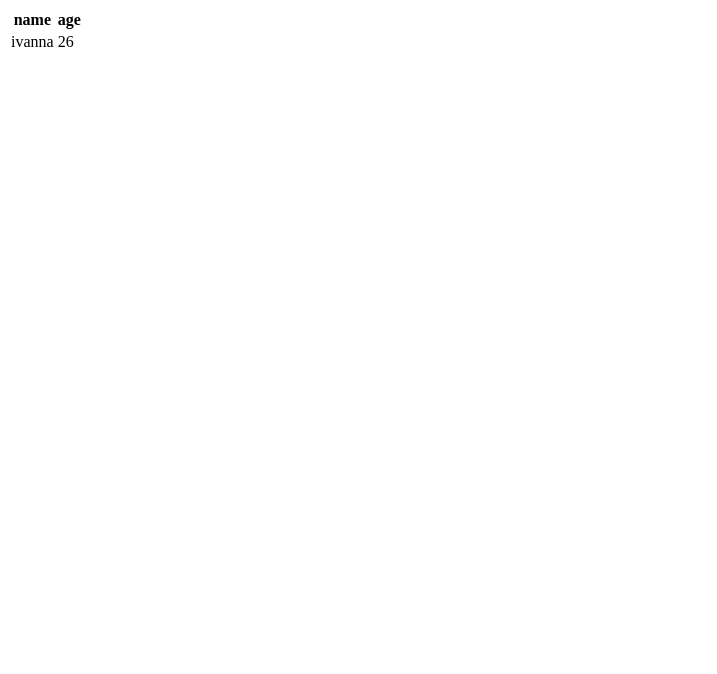
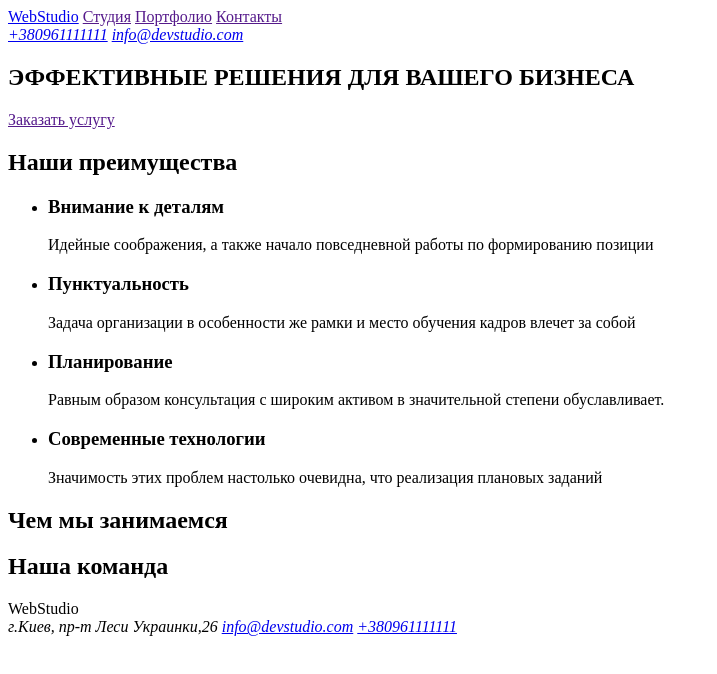
Before and after one commit to ivanna777/goit-markup-hw-01, a plain HTML site: page index.html in a window 1280 px wide. Shown: the whole page, without its empty margins (0-717 px from the left). Drawn offline with Linux system fonts and the light colour scheme.

Commit message:
Разметка header, footer и 2 части main

```diff
--- a/index.html
+++ b/index.html
@@ -1,23 +1,73 @@
 <!DOCTYPE html>
-<html lang="en">
+<html lang="ru">
 <head>
     <meta charset="UTF-8">
     <meta name="viewport" content="width=device-width, initial-scale=1.0">
-    <title>Document</title>
+    <title>WebStudio</title>
 </head>
 <body>
+    <header>
 
-    <table>
-        <tr>
-            <th>name</th>
-            <th>age</th>
-        </tr>
+      <nav>
+         <a href="/">WebStudio</a>
+         <a href="">Студия</a>
+         <a href="">Портфолио</a>
+         <a href="">Контакты</a>
+     </nav>
 
-        <tr>
-            <td>ivanna</td>
-            <td>26</td>
-        </tr>
+      <address>
+         <a href="tel:+380961111111">+380961111111</a>
+         <a href="mailto:info@devstudio.com">info@devstudio.com</a>
+        </address>
 
-    </table>
+        <section>
+            <h1>ЭФФЕКТИВНЫЕ  РЕШЕНИЯ ДЛЯ ВАШЕГО БИЗНЕСА</h1>
+            <a href="">Заказать услугу</a>
+        </section>
+    </header>
+
+    <main>
+      <section>
+          <h2>Наши преимущества</h2>
+          <ul>
+               <li>
+                   <h3>Внимание к деталям</h3>
+                   <p>Идейные соображения, а также начало повседневной работы по формированию позиции</p>
+               </li>
+
+                <li>
+                    <h3>Пунктуальность</h3>
+                    <p>Задача организации в особенности же рамки и место обучения кадров влечет за собой</p>
+                </li>
+
+                <li>
+                    <h3>Планирование</h3>
+                    <p>Равным образом консультация с широким активом в значительной степени обуславливает.</p>
+                </li>
+
+                <li>
+                    <h3>Современные технологии</h3>
+                    <p>Значимость этих проблем настолько очевидна, что реализация плановых заданий</p>
+                </li>
+            </ul>
+        </section>
+
+        <section>
+            <h2>Чем мы занимаемся</h2>
+        </section>
+
+        <section>
+            <h2>Наша команда</h2>
+        </section>
+    </main>
+
+    <footer>
+        WebStudio
+        <address>
+            г.Киев, пр-т Леси Украинки,26
+            <a href="mailto:info@devstudio.com">info@devstudio.com</a>
+            <a href="tel:+380961111111">+380961111111</a>
+        </address>
+    </footer>
 </body>
 </html>
```
